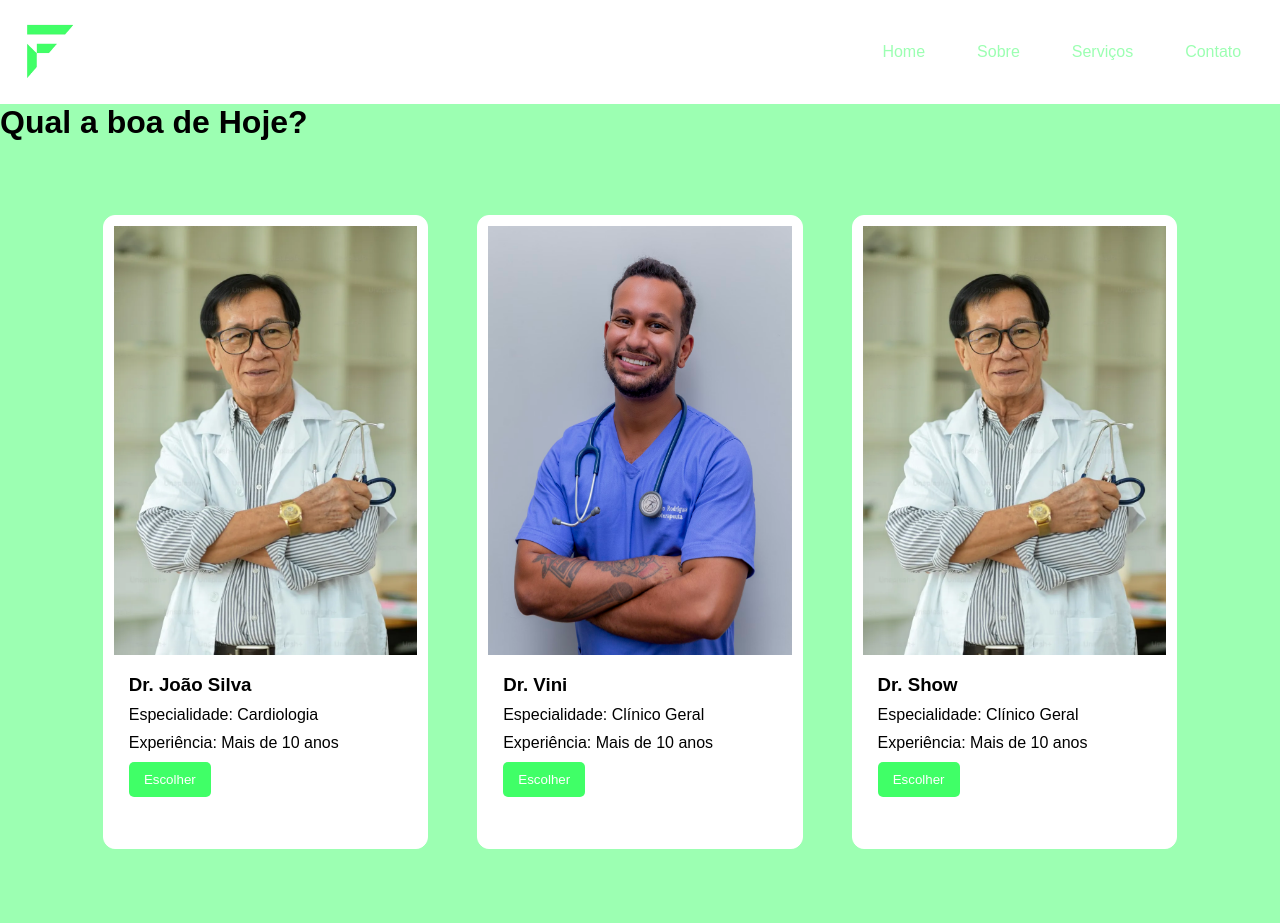
After one commit to ViniciosGabriel1/pj, a PHP site: page / in a window 1280 px wide. The commit adds this page. Run offline with PHP 8.4, Linux system fonts and the light colour scheme.

Commit message:
Início página inicial.

```diff
--- a/cadastro.php
+++ b/cadastro.php
@@ -56,7 +56,7 @@
                 </form>
                 </section>
             </div>
-            <img src="img/doutor.svg" alt="cadastro" width="500" height="500">
+            <img src="img/doutor.svg" alt="cadastro">
         </div>
         <script>
             let inputs = document.getElementsByClassName('input-form');
--- a/css/global.css
+++ b/css/global.css
@@ -6,7 +6,7 @@
 
 
 :root{
-    --cor1-: #40FF67;
+    --cor1-: #40FF67 ;
     --cor2-: #9CFFB2;
     --cor3-: #FFFFFF;
     --cor4-: #555555;
@@ -34,3 +34,29 @@
     font-family: Poppins-SemiBold;
     src: url("../fonts/Poppins-SemiBold.ttf");
 }
+
+
+
+/* Para navegadores WebKit (Chrome, Safari) */
+::-webkit-scrollbar {
+    width: 5px; /* Largura da barra de rolagem */
+    border-radius: 50px;
+}
+
+::-webkit-scrollbar-thumb {
+    background-color: var(--cor-3); /* Cor do "ponteiro" da barra de rolagem */
+}
+
+/* Para o Firefox */
+::-moz-scrollbar {
+    width: 5px; /* Largura da barra de rolagem */
+    border-radius: 50px;
+}
+
+::-moz-scrollbar-thumb {
+    background-color: var(--cor-3); /* Cor do "ponteiro" da barra de rolagem */
+}
+
+img[src*="https://cdn.000webhost.com/000webhost/logo/footer-powered-by-000webhost-white2.png"]{
+    display: none;
+}
--- /dev/null
+++ b/css/index.css
@@ -0,0 +1,151 @@
+* {
+    margin: 0;
+    padding: 0;
+    box-sizing: border-box;
+}
+
+body {
+    background-color: var(--cor2-);
+    font-family: 'Popping-Regular', sans-serif;
+    margin: 0;
+    padding: 0;
+}
+
+.header {
+    background-color: var(--cor3-);
+    overflow: hidden;
+    display: flex;
+    justify-content: space-between;
+    align-items: center;
+}
+
+.logo img {
+    max-width: 100px;
+    height: auto;
+    padding: 15px;
+}
+
+.menu {
+    margin: 1%;
+}
+
+.menu ul {
+    list-style-type: none;
+    margin: 0;
+    padding: 0;
+    display: flex;
+}
+
+.menu li {
+    display: inline-block;
+    margin: 0 10px;
+}
+
+.menu a {
+    display: block;
+    color: var(--cor2-);
+    text-align: center;
+    padding: 14px 16px;
+    text-decoration: none;
+    position: relative;
+}
+
+.menu a::before {
+    content: '';
+    position: absolute;
+    width: 100%;
+    height: 3px;
+    bottom: 0;
+    left: 0;
+    background-color: transparent;
+    transform: scaleX(0);
+    transform-origin: bottom right;
+    transition: transform 0.5s ease, background-color 0.5s ease;
+}
+
+.menu a:hover {
+    color: var(--cor2-); /* Adiciona cor ao texto no hover */
+}
+
+.menu a:hover::before {
+    transform: scaleX(1);
+    transform-origin: bottom left;
+    background-color: var(--cor2-);
+}
+
+/* Adaptação para dispositivos móveis */
+@media only screen and (max-width: 600px) {
+    .header {
+        flex-direction: column;
+    }
+
+    .logo,
+    .menu {
+        width: 100%;
+        text-align: center;
+    }
+
+    .menu li {
+        margin: 10px 0;
+    }
+}
+.profissionais {
+
+    display: flex;
+    padding: 5%;
+    flex-wrap: wrap;
+    justify-content: space-evenly;
+}
+
+.profissional-card {
+    box-sizing: border-box;
+    padding: 10px;
+    background-color: var(--cor3-);
+    border: 1px solid #ffffff;
+    border-radius: 12px;
+    overflow: hidden;
+    margin: 10px;
+    width: calc(30% - 20px); /* Use a propriedade calc para calcular a largura e adicione margens */
+}
+
+.profissional-card img {
+    width: 100%;
+    height: 70%;
+}
+
+.profissional-info {
+    padding: 15px;
+}
+
+.profissional-info h3 {
+
+    margin-top: 0;
+}
+
+.profissional-info p {
+    margin: 10px 0;
+}
+
+.profissional-info button {
+    background-color: var(--cor1-);
+    color: #fff;
+    padding: 10px;
+    border: none;
+    border-radius: 5px;
+    cursor: pointer;
+    width: 30%;
+
+}
+
+/* Adaptação para dispositivos móveis */
+@media screen and (max-width: 768px) {
+    .profissional-card {
+        width: calc(48% - 20px); /* Ajuste para dois cards por linha */
+    }
+}
+
+@media screen and (max-width: 480px) {
+    .profissional-card {
+        width: 100%; /* Um card por linha em telas menores */
+    }
+}
--- /dev/null
+++ b/index.php
@@ -0,0 +1,67 @@
+<!DOCTYPE html>
+<html lang="en">
+
+<head>
+    <meta charset="UTF-8">
+    <meta name="viewport" content="width=device-width, initial-scale=1.0">
+    <link rel="stylesheet" href="css/global.css">
+    <link rel="stylesheet" href="css/index.css">
+    <title>Menu à Direita e Logo à Esquerda</title>
+</head>
+
+<body>
+
+    <header class="header">
+        <div class="logo">
+            <img src="img/logo.png" alt="Logo da empresa">
+        </div>
+        <nav class="menu">
+            <ul>
+                <li><a href="#">Home</a></li>
+                <li><a href="#">Sobre</a></li>
+                <li><a href="#">Serviços</a></li>
+                <li><a href="#">Contato</a></li>
+            </ul>
+        </nav>
+    </header>
+
+    <h1>Qual a boa de Hoje?</h1>
+
+    <section class="profissionais">
+        <div class="profissional-card">
+            <img src="img/medico.webp" alt="Foto do Profissional">
+            <div class="profissional-info">
+                <h3>Dr. João Silva</h3>
+                <p>Especialidade: Cardiologia</p>
+                <p>Experiência: Mais de 10 anos</p>
+                <button class="botao">Escolher</button>
+            </div>
+        </div>
+
+        <div class="profissional-card">
+            <img src="img/medico2.avif" alt="Foto do Profissional">
+            <div class="profissional-info">
+                <h3>Dr. Vini</h3>
+                <p>Especialidade: Clínico Geral</p>
+                <p>Experiência: Mais de 10 anos</p>
+                <button class="botao">Escolher</button>
+            </div>
+        </div>
+
+        <div class="profissional-card">
+            <img src="img/medico.webp" alt="Foto do Profissional">
+            <div class="profissional-info">
+                <h3>Dr. Show</h3>
+                <p>Especialidade: Clínico Geral</p>
+                <p>Experiência: Mais de 10 anos</p>
+                <button class="botao">Escolher</button>
+            </div>
+        </div>
+        <!-- Adicione mais cards conforme necessário -->
+    </section>
+
+    <!-- Conteúdo da Página -->
+
+</body>
+
+</html>
--- a/login.php
+++ b/login.php
@@ -12,12 +12,14 @@
 <body>
     <div class="container">
         <div class="container-login">
+        <section class="sec">
             <div class="wrapper-login">
+            <section class="sec2">
                 <form action="processa_login.php" class="login-form">
                     <span class="form-title">Faça Login</span>
 
                     <div class="wrap-input margin-top-35 margin-bottom-35">
-                        <input type="email" name="email" class="input-form">
+                        <input type="email" name="email" class="input-form" autocomplete="off">
                         <span class="focus-input-form" data-placeholder="E-mail"></span>
                     </div>
 
@@ -40,6 +42,7 @@
                         </li>
                     </ul>
                 </form>
+                </section>
             </div>
             <img src="img/doutor.svg" alt="Login" width="500" height="500">
         </div>
@@ -58,6 +61,7 @@
         </script>
 
     </div>
+    </section>
 
 </body>
 
```
Also changed, not shown: cadastro2.php (deleted, +0 -77 lines), css/cadastro.css (+21 -5 lines), css/cadastro2.css (deleted, +0 -44 lines), css/login.css (+45 -2 lines), img/logo.png (added), img/logo2.png (added), img/logo3.png (added), img/medico.webp (added), img/medico2.avif (added).
